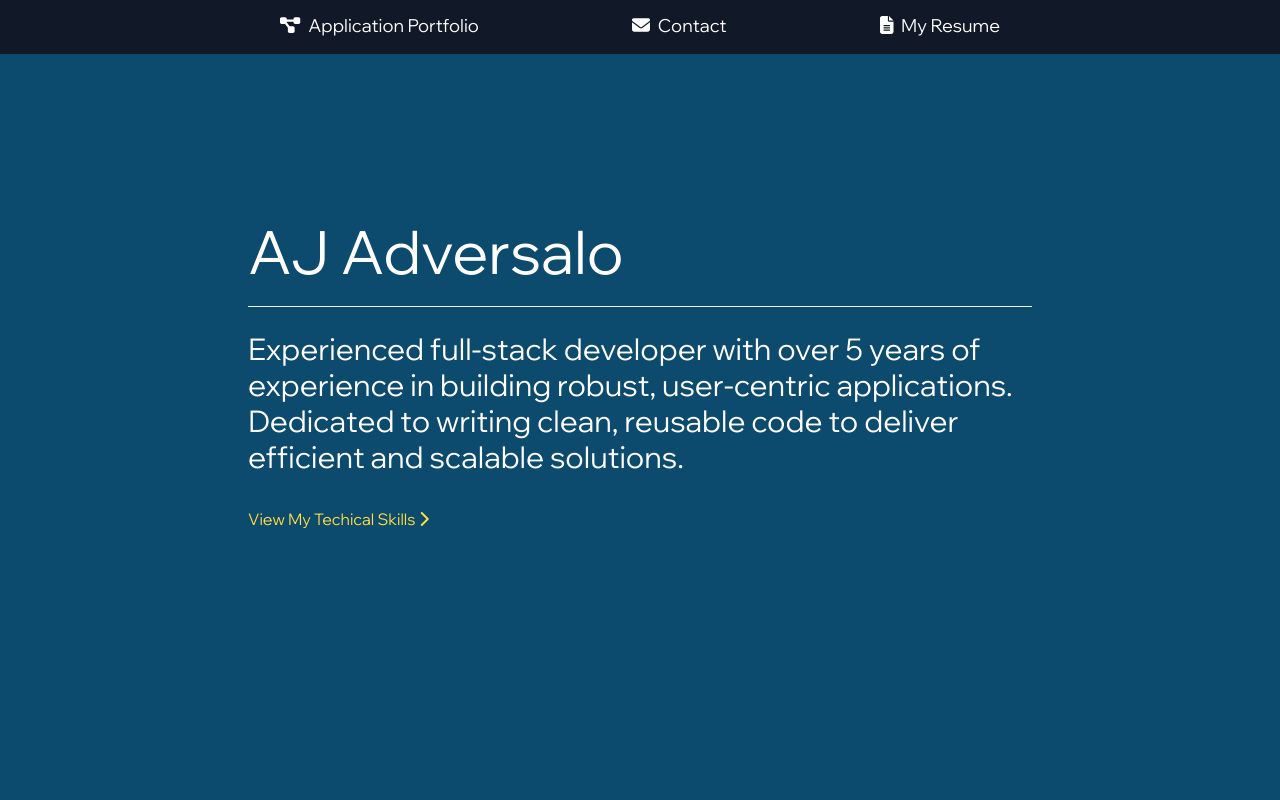
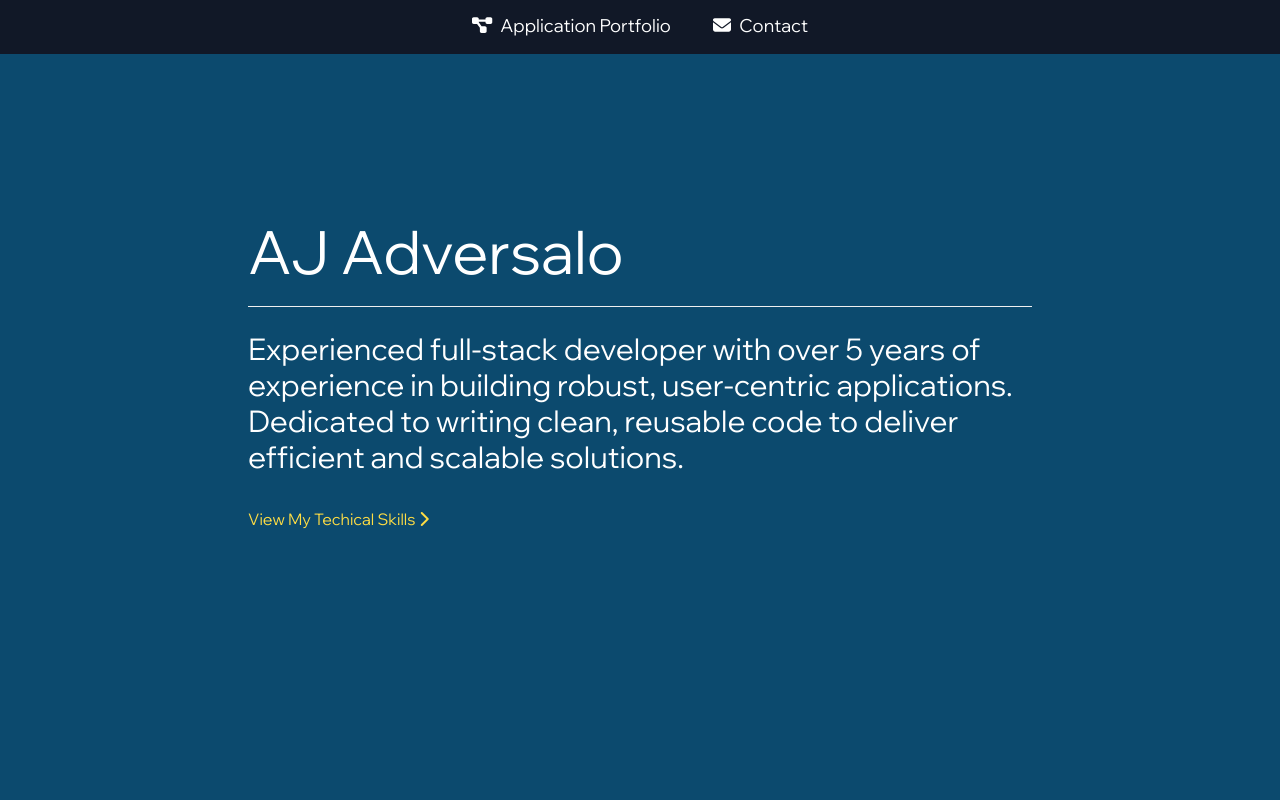
Before and after one commit to ajadversalo/ajadversalo.github.io, a React (Create React App) app: page / in a window 1280 px wide. Shown: the top 800 px of the page. Built offline with nearby package versions, Linux system fonts and the light colour scheme.

Commit message:
Hide resume from navbar

```diff
--- a/src/App.tsx
+++ b/src/App.tsx
@@ -83,7 +83,7 @@ function App() {
     const NavBar = () => {
         return (
             <div className="flex justify-center text-white fixed bottom-0 lg:sticky lg:top-0 bg-gray-900 pt-3 pb-3 z-[50] w-full">
-                <div className="text-lg flex flex-row justify-between border-box w-full sm:w-full lg:w-[60%] pl-4 pr-4">
+                <div className="text-lg flex flex-row justify-between border-box w-full lg:w-[30%] pl-4 pr-4">
                     {false &&
                         <AnchorLink href={"#skills"} label={"Skills"} selected={selected === "Skills"} setSelected={setSelected}>
                             <div className="flex flex-col lg:flex-row">
@@ -104,6 +104,7 @@ function App() {
                             <span className="pl-2 text-sm lg:text-lg">Contact</span>
                         </div>
                     </AnchorLink>
+                    {false &&
                         <AnchorLink
                             label={"My Resume"}
                             selected={selected === "My Resume"}
@@ -115,6 +116,7 @@ function App() {
                                 <span className="pl-2 text-sm lg:text-lg">My Resume</span>
                             </div>
                         </AnchorLink>
+                    }
                     {false && <AnchorLink href={"#about"} label={"About"} />}
 
                 </div>
```
Lines whose indentation alone changed are shown as unchanged.
